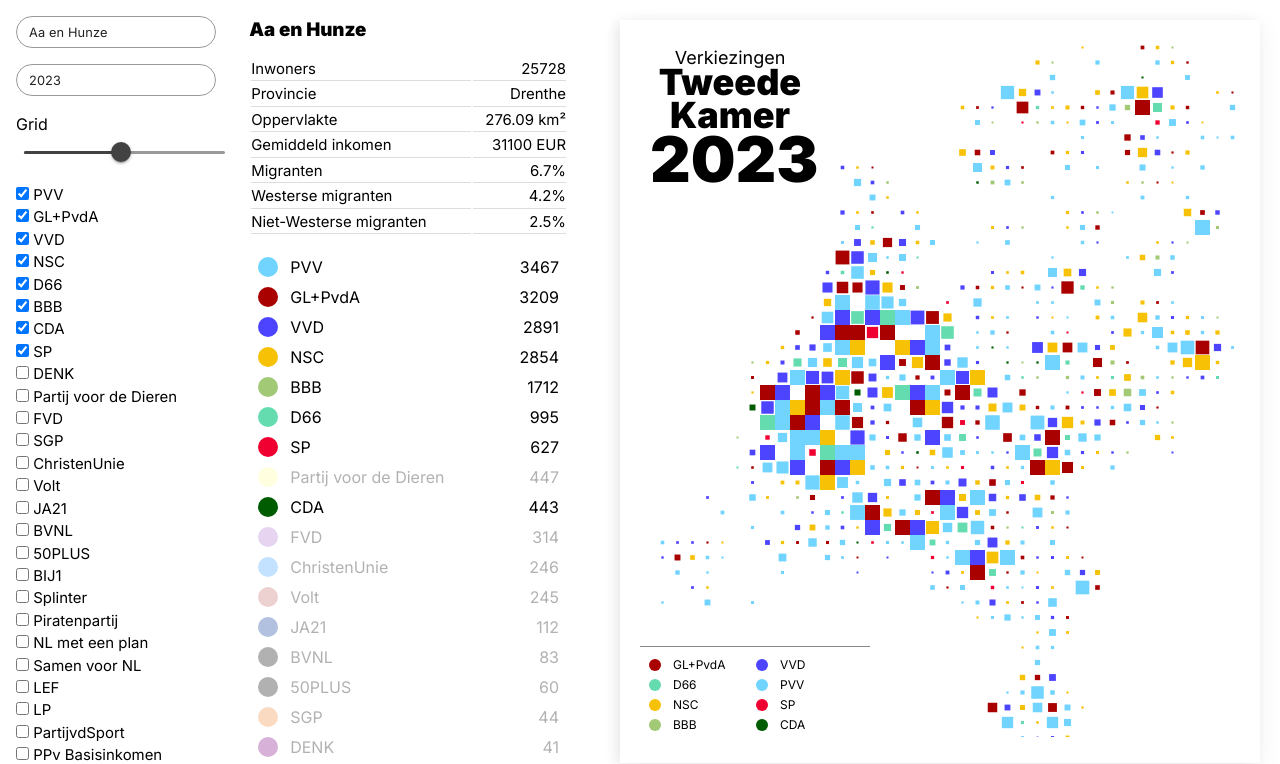
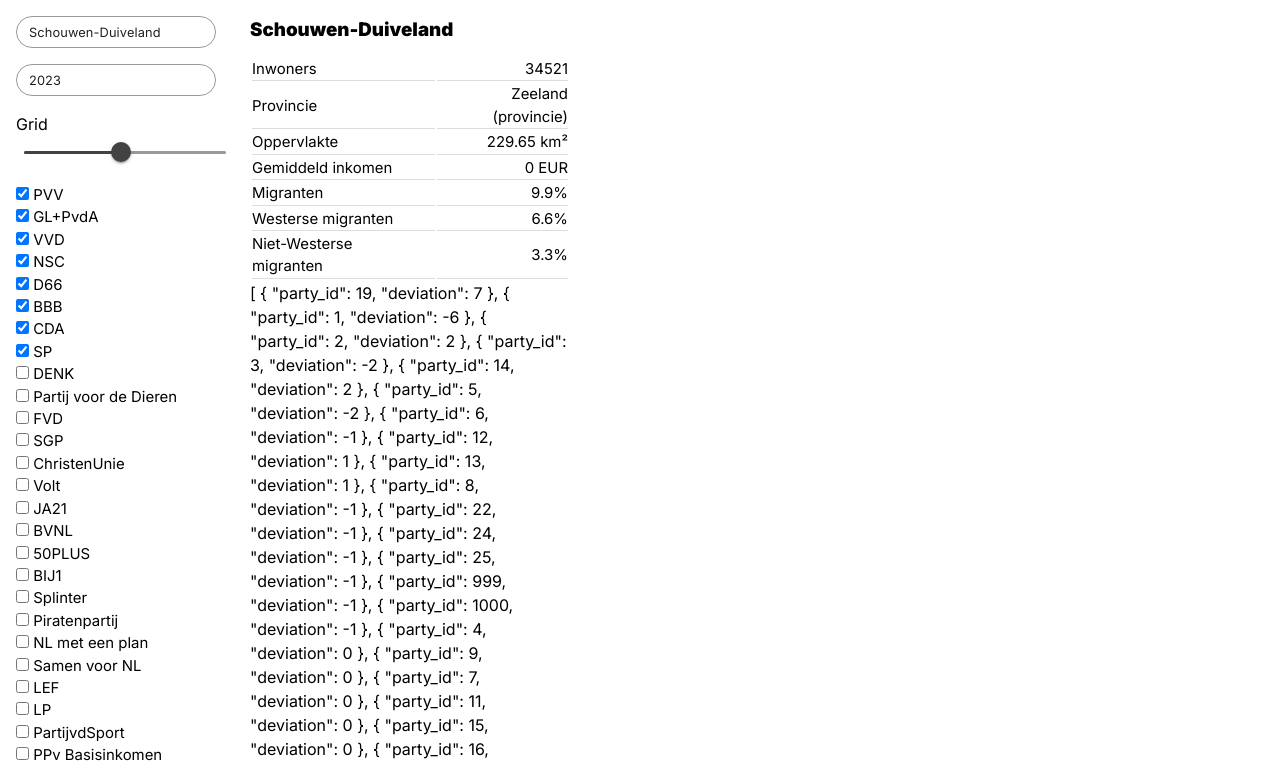
Before and after one commit to jeroenbreen/aardverschuiving-fe, a Vue app in the folder frontend/: page / in a window 1280 px wide. Shown: the top 764 px of the page. Built offline with nearby package versions, Linux system fonts and the light colour scheme.

Commit message:
relations part 1

```diff
--- a/frontend/src/App.vue
+++ b/frontend/src/App.vue
@@ -32,7 +32,9 @@ onMounted(() => {
     store.votes = votes;
     store.municipalities = municipalities;
     store.parties = parties;
-    store.currentMunicipality = municipalities[0];
+    store.currentMunicipality = municipalities.find(
+        (m) => m.cbs_code === "1676"
+    );
     store.currentElection = elections[0];
     store.loaded = true;
 });
@@ -42,7 +44,7 @@ onMounted(() => {
     <div class="App" v-if="store.loaded">
         <tools />
         <municipality />
-        <router-view />
+        <!--        <router-view />-->
     </div>
 </template>
 
--- /dev/null
+++ b/frontend/src/components/municipalities/MunicipaliltyRelations.vue
@@ -0,0 +1,27 @@
+<script setup lang="ts">
+import { useMainStore } from "../../stores/main";
+import { computed, PropType, defineProps } from "vue";
+import { Municipality } from "@/types";
+
+defineProps({
+    municipality: {
+        type: Object as PropType<Municipality>,
+        required: true,
+    },
+});
+
+const store = useMainStore();
+
+const relations = computed(() => store.relations);
+</script>
+
+<template>
+    <div class="MunicipaliltyRelations">
+        {{ store.municipalityResultsDeviation }}
+    </div>
+</template>
+
+<style lang="scss" scoped>
+.MunicipaliltyRelations {
+}
+</style>
--- a/frontend/src/components/municipalities/Municipality.vue
+++ b/frontend/src/components/municipalities/Municipality.vue
@@ -3,6 +3,7 @@ import { useMainStore } from "../../stores/main";
 import { computed } from "vue";
 import { Municipality } from "@/types";
 import MunicipalityElection from "./MunicipalityElection.vue";
+import MunicipaliltyRelations from "./MunicipaliltyRelations.vue";
 
 const store = useMainStore();
 const municipality = computed<Municipality>(() => store.currentMunicipality);
@@ -50,6 +51,8 @@ const municipality = computed<Municipality>(() => store.currentMunicipality);
                 </tr>
             </table>
 
+            <municipalilty-relations :municipality="municipality" />
+
             <municipality-election />
         </template>
     </div>
--- a/frontend/src/stores/main.ts
+++ b/frontend/src/stores/main.ts
@@ -1,5 +1,6 @@
 import { defineStore } from "pinia";
-import { Election, Municipality, Party, VoteSet } from "./../types";
+import { Election, Municipality, Party, VoteResult, VoteSet } from "./../types";
+import { getDeviation, resultsToPercentage } from "../tools/votes";
 
 interface MainState {
     loaded: boolean;
@@ -12,6 +13,13 @@ interface MainState {
     currentParty: Party | null;
     grid: number;
     selectedParties: number[];
+}
+
+interface MainStateWithGetters extends MainState {
+    electionResults: { party: Party; votes: number }[];
+    voteSetsForMunicipality: VoteSet[];
+    electionResultsNormalised: VoteResult[];
+    municipalityResultsNormalised: VoteResult[];
 }
 
 export const useMainStore = defineStore("main", {
@@ -76,6 +84,26 @@ export const useMainStore = defineStore("main", {
                     });
             }
         },
+        electionResultsNormalised(state: MainState) {
+            const st = state as MainStateWithGetters;
+            const set = st.electionResults.map((r) => {
+                return {
+                    votes: r.votes,
+                    party_id: r.party.id,
+                };
+            });
+            return resultsToPercentage(set);
+        },
+        municipalityResultsNormalised(state: MainState) {
+            const st = state as MainStateWithGetters;
+            return resultsToPercentage(st.voteSetsForMunicipality);
+        },
+        municipalityResultsDeviation(state: MainState) {
+            const st = state as MainStateWithGetters;
+            const election = st.electionResultsNormalised;
+            const municipality = st.municipalityResultsNormalised;
+            return getDeviation(election, municipality);
+        },
     },
     actions: {
         selectMunicipality(cbs_code: string) {
--- /dev/null
+++ b/frontend/src/tools/votes.ts
@@ -0,0 +1,39 @@
+import { VoteResult } from "../types";
+
+export const resultsToPercentage = (results: VoteResult[]) => {
+    const votesTotal = results.reduce((acc, v) => {
+        return acc + v.votes;
+    }, 0);
+    return results
+        .map((r) => {
+            return {
+                votes: Math.round((100 * r.votes) / votesTotal),
+                party_id: r.party_id,
+            };
+        })
+        .sort((a, b) => {
+            return b.votes - a.votes;
+        });
+};
+
+export const getDeviation = (
+    election: VoteResult[],
+    municipality: VoteResult[]
+) => {
+    const deviation = election.map((r) => {
+        const m = municipality.find((m) => m.party_id === r.party_id);
+        let deviation;
+        if (!m) {
+            deviation = -1;
+        } else {
+            deviation = m.votes - r.votes;
+        }
+        return {
+            party_id: r.party_id,
+            deviation,
+        };
+    });
+    return deviation.sort((a, b) => {
+        return Math.abs(b.deviation) - Math.abs(a.deviation);
+    });
+};
--- a/frontend/src/types/votes.ts
+++ b/frontend/src/types/votes.ts
@@ -13,3 +13,8 @@ export interface VoteSetHeavy {
     municipality: Municipality;
     votes: number;
 }
+
+export interface VoteResult {
+    party_id: number;
+    votes: number;
+}
```
